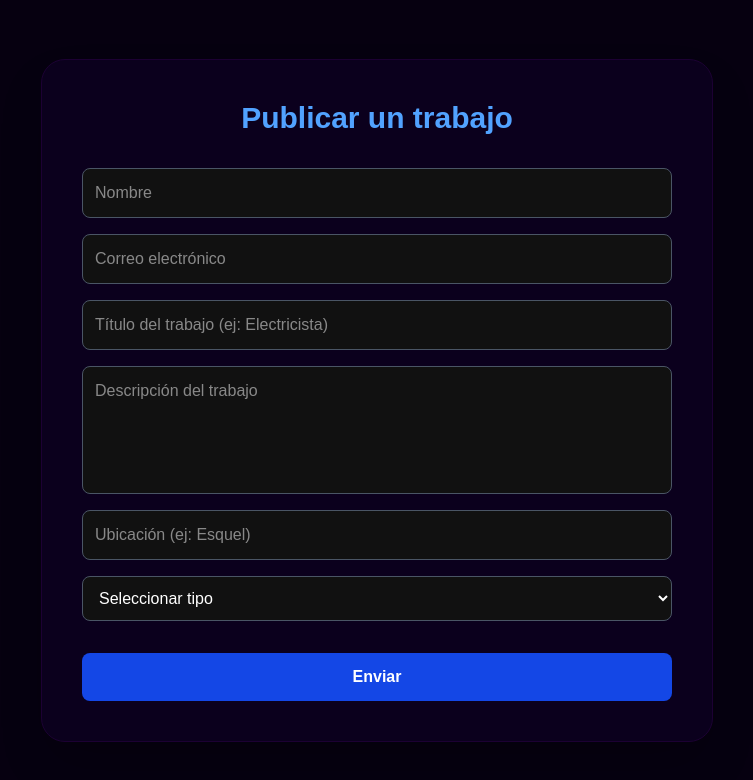
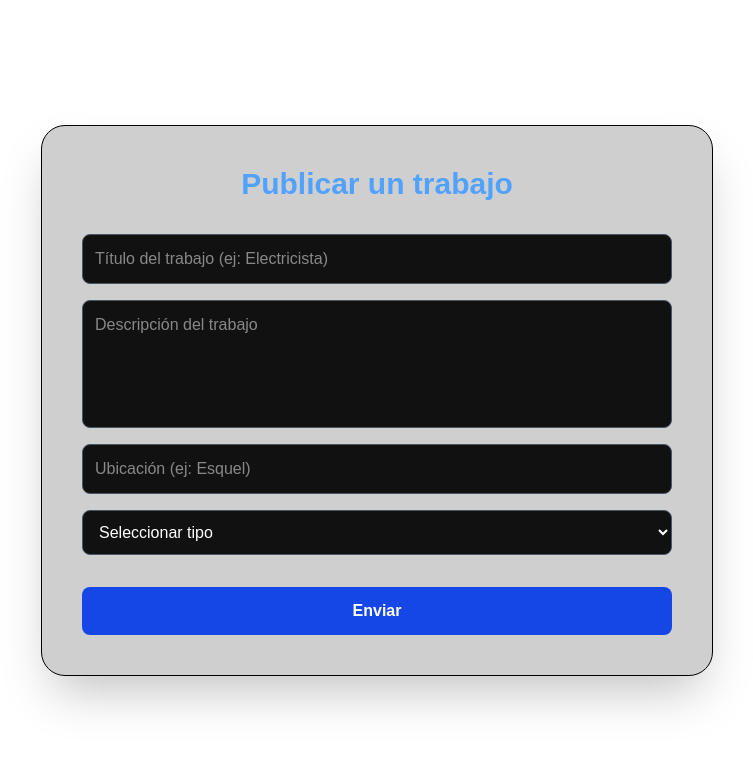
Before and after one commit to maxielsezar/clase-next, a Next.js app: page /formulario in a window 1280 px wide. Shown: the top 780 px of the page, without its empty margins (263-1016 px from the left). Built offline with nearby package versions, Linux system fonts and the light colour scheme.

Commit message:
se suebn

```diff
--- a/src/app/bolsa/page.tsx
+++ b/src/app/bolsa/page.tsx
@@ -13,7 +13,7 @@ interface Trabajo{
 
 
 const empleos:Trabajo[] = [
-  { puesto: "Maestro panadero", lugar: "Panadero – ESQUEL", fecha: "Publicado 17/08/2025" },
+  { puesto: "Maestro panadero", lugar: "Panadero  ESQUEL", fecha: "Publicado 17/08/2025" },
   { puesto: "Electricista montador", lugar: "Electricista - TREVELIN", fecha: "Publicado 10/08/2025" },
   { puesto: "Gasista", lugar: "Gasista- ESQUEL", fecha: "Publicado 09/08/2025" },
   { puesto: "Encargado de mantenimiento de edificio", lugar: "Mantenimiento de edificio - ESQUEL", fecha: "Publicado 09/08/2025" },
--- a/src/app/formulario/formulario.tsx
+++ b/src/app/formulario/formulario.tsx
@@ -1,16 +1,21 @@
 "use client";
 import React, { useState } from "react";
+import axios from "axios";
+const baseURL= "https://bolsa-de-empleo-cfp.vercel.app/api/jobs";
 
 const FormJob = () => {
   const [form, setForm] = useState({
-    name: "",
-    email: "",
-    titulo: "",
-    descripcion: "",
-    locacion: "",
-    tipo: "",
+    title: "",
+    description: "",
+    company:"690a8373d3905f1dd380508c",
+    type:"",
+    location: "",
   });
 
+
+function createPost(){
+  axios.post(baseURL,form)
+}
 
   const handleChange = (e: React.ChangeEvent<HTMLInputElement | HTMLTextAreaElement | HTMLSelectElement>) => {
     setForm({
@@ -22,60 +27,51 @@ const FormJob = () => {
 
   const handleSubmit = (e: React.FormEvent) => {
     e.preventDefault();
-    console.log("Datos del formulario:", form);
+    createPost()
+    alert("Se creo con exito el trabajo")
   };
 
   return (
-    <div className="min-h-screen flex flex-col items-center justify-center bg-[#060010] text-white p-8">
-      <div className="bg-[#0b001d] p-10 rounded-3xl shadow-2xl w-full max-w-2xl border border-[#1c0033]">
+    <div className="min-h-screen flex flex-col items-center justify-center bg-[#ffffff] text-white p-8">
+      <div className="bg-[#cfcfcf] p-10 rounded-3xl shadow-2xl w-full max-w-2xl border border-[#000000]">
         <h2 className="text-3xl font-bold text-center text-blue-400 mb-8">
           Publicar un trabajo
         </h2>
 
         <form onSubmit={handleSubmit} className="flex flex-col gap-4">
-          <input
-            name="nombre"
-            value={form.name}
-            onChange={handleChange}
-            placeholder="Nombre"
-            className="p-3 rounded-lg bg-[#111] border border-gray-600 focus:outline-none focus:border-blue-500"
-          />
+
 
           <input
-            name="email"
-            value={form.email}
-            onChange={handleChange}
-            placeholder="Correo electrónico"
-            className="p-3 rounded-lg bg-[#111] border border-gray-600 focus:outline-none focus:border-blue-500"
-          />
-
-          <input
-            name="titulo"
-            value={form.titulo}
+            name="title"
+            value={form.title}
             onChange={handleChange}
             placeholder="Título del trabajo (ej: Electricista)"
             className="p-3 rounded-lg bg-[#111] border border-gray-600 focus:outline-none focus:border-blue-500"
           />
 
+
+
           <textarea
-            name="descripcion"
-            value={form.descripcion}
+            name="description"
+            value={form.description}
             onChange={handleChange}
             placeholder="Descripción del trabajo"
             className="p-3 rounded-lg bg-[#111] border border-gray-600 focus:outline-none focus:border-blue-500 h-32 resize-none"
           />
 
           <input
-            name="locacion"
-            value={form.locacion}
+            name="location"
+            value={form.location}
             onChange={handleChange}
             placeholder="Ubicación (ej: Esquel)"
             className="p-3 rounded-lg bg-[#111] border border-gray-600 focus:outline-none focus:border-blue-500"
           />
 
+
+
           <select
-            name="tipo"
-            value={form.tipo}
+            name="type"
+            value={form.type}
             onChange={handleChange}
             className="p-3 rounded-lg bg-[#111] border border-gray-600 focus:outline-none focus:border-blue-500"
           >
```
